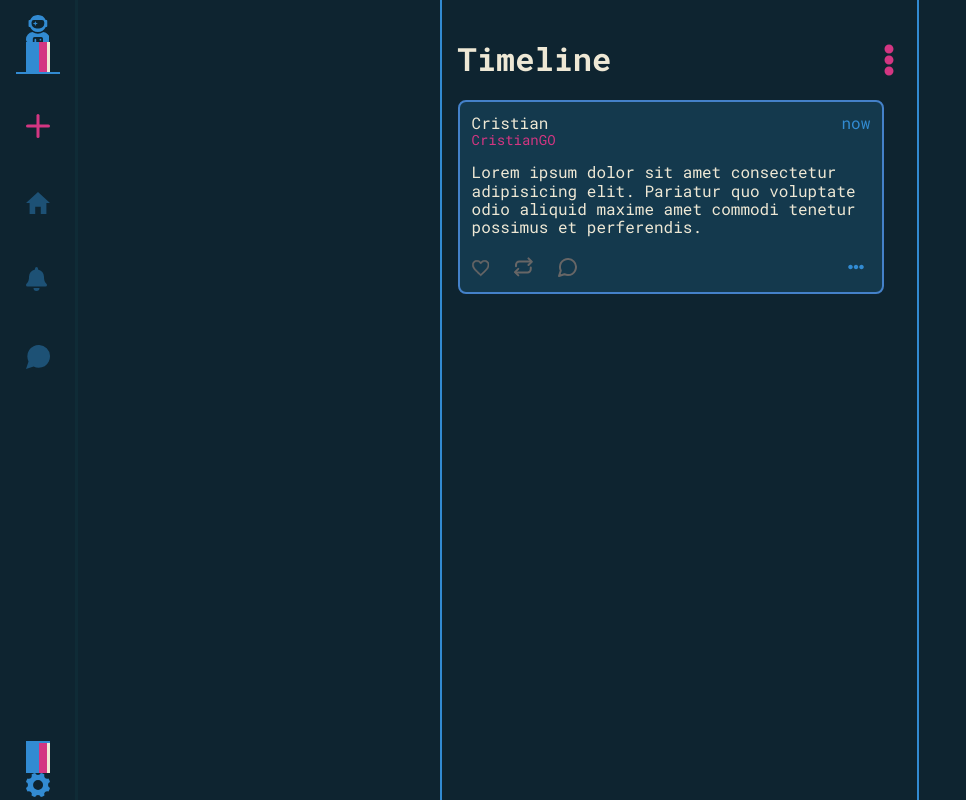
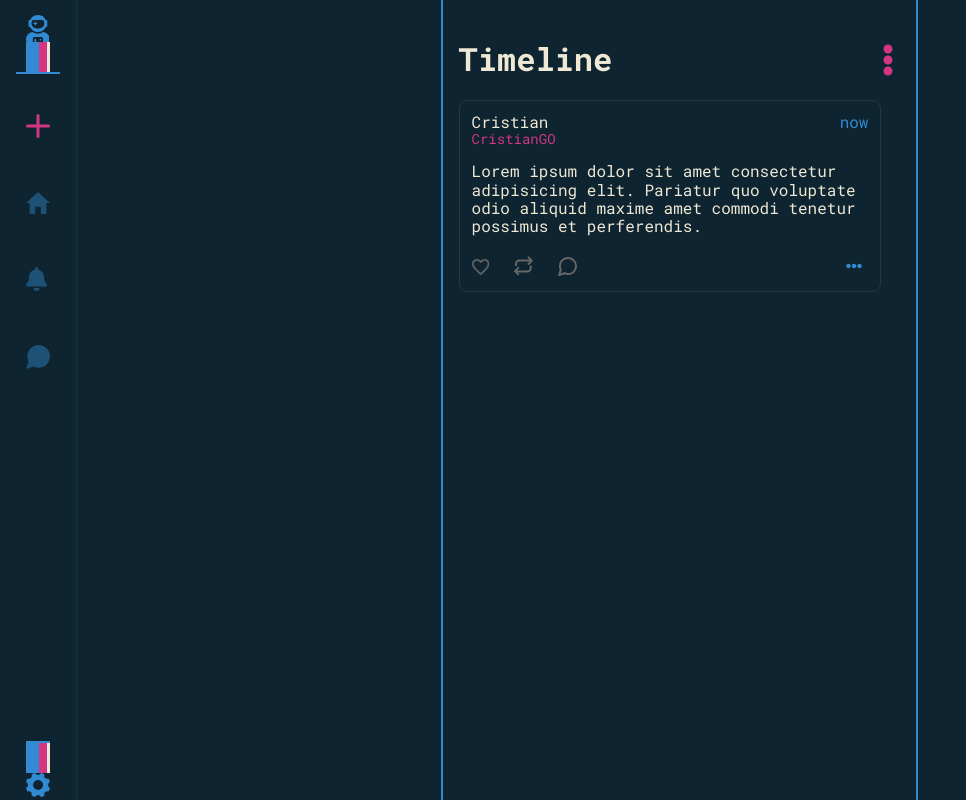
Before and after one commit to Zontle/social-toolkit, a React (Create React App) app: page / in a window 1280 px wide. Shown: the whole page, without its empty margins (0-966 px from the left). Built offline with nearby package versions, Linux system fonts and the light colour scheme.

Commit message:
feature: Add active prop

```diff
--- a/src/components/molecules/cardPosts.tsx
+++ b/src/components/molecules/cardPosts.tsx
@@ -16,6 +16,7 @@
   attachments?: Array<Attachment>;
   content: string;
   publishTime: string;
+  active?: boolean;
 }
 
 export const CardPosts: FunctionComponent<CardPostsProps> = ({
@@ -24,6 +25,7 @@
   attachments,
   content,
   publishTime,
+  active = false,
 }) => {
   const _renderAttachments = () => {
     return attachments?.map((attachment) => {
@@ -38,7 +40,7 @@
     });
   };
   return (
-    <Card className="card-posts" active>
+    <Card className="card-posts" active={active}>
       <div className="username-publish-time">
         <div>{user}</div>
         <div className="publish-time">{publishTime}</div>
```
